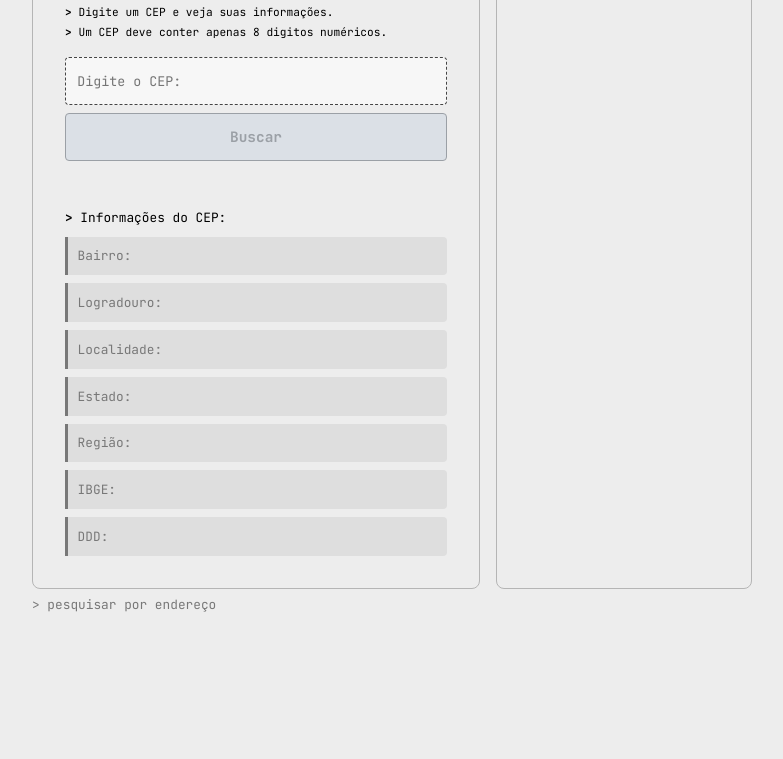
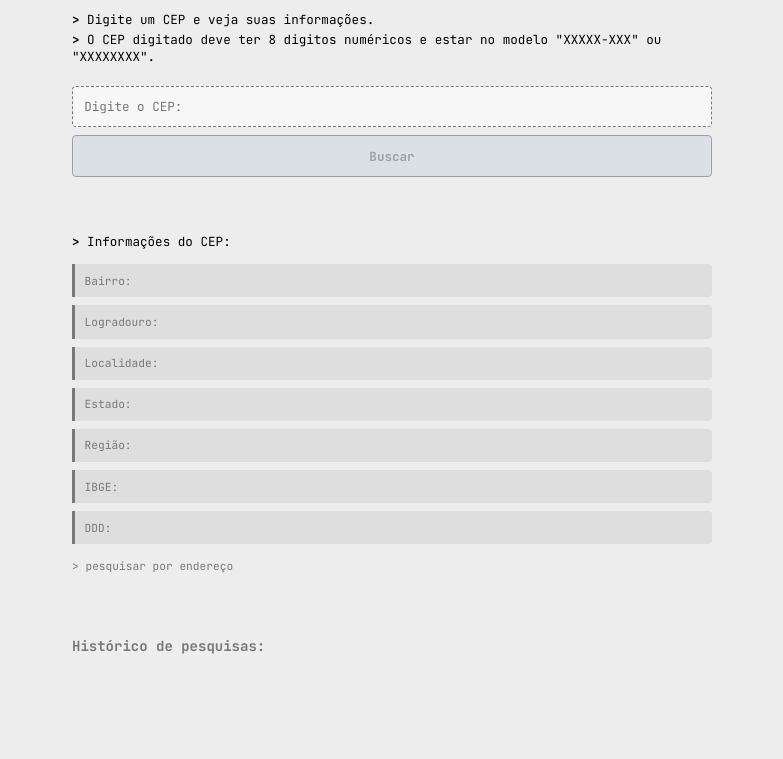
Before and after one commit to AntonyHaro/js-busca-cep, a plain HTML site: page buscar/buscar.html in a window 1280 px wide. Shown: the part 139-898 px from the top of the page, without its empty margins (248-1031 px from the left). Before the commit the page ends 800 px from the top, so only its background shows below. Drawn offline with Linux system fonts and the light colour scheme.

Commit message:
mudanças no layout

```diff
--- a/buscar/buscar.css
+++ b/buscar/buscar.css
@@ -19,51 +19,30 @@
 body {
   background-color: var(--body-background);
   height: 100vh;
-  width: 100vw;
-  font-size: 16px;
-  display: grid;
-  place-content: center;
-  transition: 0.3;
+  font-size: 14px;
 }
 
 main {
-  display: flex;
-  gap: 1rem;
+  padding: 5rem 5rem;
+  display: grid;
+  place-content: center;
+  gap: 4rem;
 }
 
 section {
-  height: 85vh;
-  border-radius: 8px;
-  padding: 2rem;
-  transition: 0.3s;
-}
-
-section:hover {
-  border-color: var(--text-color);
-  transform: translateY(-7px);
+  width: 50vw;
 }
 
 .form-container {
-  width: 35vw;
   display: grid;
   gap: 3rem;
-  border: 1px solid var(--section-border-color);
-  border-radius: 8px;
-  padding: 2rem;
-  transition: 0.3s;
-}
-
-.form-container:hover h1,
-.form-container:hover span {
-  color: var(--highlight-text-color);
-  transform: scale(1.01);
 }
 
 h1 {
   text-align: center;
   font-size: 1.6em;
   color: var(--secondary-text-color);
-  margin-bottom: 1rem;
+  margin-bottom: 5%;
   transition: 0.3s;
 }
 
@@ -75,7 +54,7 @@ form {
 .info {
   display: grid;
   gap: 0.2rem;
-  font-size: 0.7em;
+  font-size: 0.9em;
   margin-bottom: 2%;
 }
 
@@ -90,18 +69,18 @@ button {
   padding: 0.7rem;
   border-radius: var(--border-radius);
   transition: 0.3s;
+  font-size: 0.9em;
 }
 
 input {
   background-color: hsl(0, 0%, 97%);
-  border: 1px dashed var(--text-color);
+  border: 1px dashed var(--secondary-text-color);
 }
 
 button {
   cursor: pointer;
   border: 1px solid var(--highlight-text-color);
   color: var(--highlight-text-color);
-  font-size: 0.9em;
   font-weight: bold;
 }
 
@@ -130,7 +109,8 @@ button:disabled {
 }
 
 .cep-info-header {
-  font-size: 0.8em;
+  font-size: 0.9em;
+  margin-bottom: 1%;
 }
 
 .cep-info {
@@ -153,17 +133,9 @@ button:disabled {
 }
 
 .searches-container {
-  width: 20vw;
-  border: 1px solid var(--section-border-color);
   display: flex;
   flex-direction: column;
   gap: 1.5rem;
-  overflow-y: scroll;
-}
-
-.searches-container:hover h3 {
-  color: var(--highlight-text-color);
-  transform: scale(1.01);
 }
 
 h3 {
@@ -189,12 +161,12 @@ h3 {
 }
 
 .search:hover {
-  transform: translateX(1.5%);
+  transform: translateX(5px);
   border-left-color: var(--highlight-color);
 }
 
 .search .logradouro {
-  font-size: 0.7em;
+  font-size: 0.8em;
   color: var(--secondary-text-color);
 }
 
--- a/buscar/buscar.html
+++ b/buscar/buscar.html
@@ -26,8 +26,9 @@
                             informações.
                         </p>
                         <p>
-                            <span>></span> Um CEP deve conter apenas 8 digitos
-                            numéricos.
+                            <span>></span> O CEP digitado deve ter 8 digitos
+                            numéricos e estar no modelo "XXXXX-XXX" ou
+                            "XXXXXXXX".
                         </p>
                     </div>
                     <input
@@ -37,7 +38,7 @@
                         placeholder="Digite o CEP:"
                     />
                     <button type="submit" disabled>Buscar</button>
-                    <!-- <p id="no-results">cep n enconrado</p> -->
+                    <p id="no-results"></p>
                 </form>
                 <div class="render-container">
                     <p class="cep-info-header">
@@ -71,6 +72,9 @@
                         <p class="info-label">DDD:</p>
                         <p id="ddd-area"></p>
                     </div>
+                    <a href="../pesquisar/pesquisar.html"
+                        >> pesquisar por endereço</a
+                    >
                 </div>
             </section>
             <section class="searches-container">
@@ -84,6 +88,5 @@
                 </div>
             </section>
         </main>
-        <a href="../pesquisar/pesquisar.html">> pesquisar por endereço</a>
     </body>
 </html>
--- a/buscar/buscar.js
+++ b/buscar/buscar.js
@@ -59,7 +59,12 @@ function fillAreas(data) {
     ibgeArea.textContent = data.ibge;
     dddArea.textContent = data.ddd;
 
-    const search = { cep: data.cep, logradouro: data.logradouro };
+    const search = {
+        cep: data.cep,
+        logradouro: data.logradouro,
+        bairro: data.bairro,
+        localidade: data.localidade,
+    };
     searchesArray.push(search);
     localStorage.setItem("searches", JSON.stringify(searchesArray));
 
@@ -82,7 +87,7 @@ function renderSearches() {
 
         const logradouro = document.createElement("p");
         logradouro.className = "logradouro";
-        logradouro.textContent = search.logradouro;
+        logradouro.textContent = `${search.logradouro}, ${search.bairro}, ${search.localidade}.`;
         searchDiv.appendChild(logradouro);
 
         searchesContainer.appendChild(searchDiv);
```
